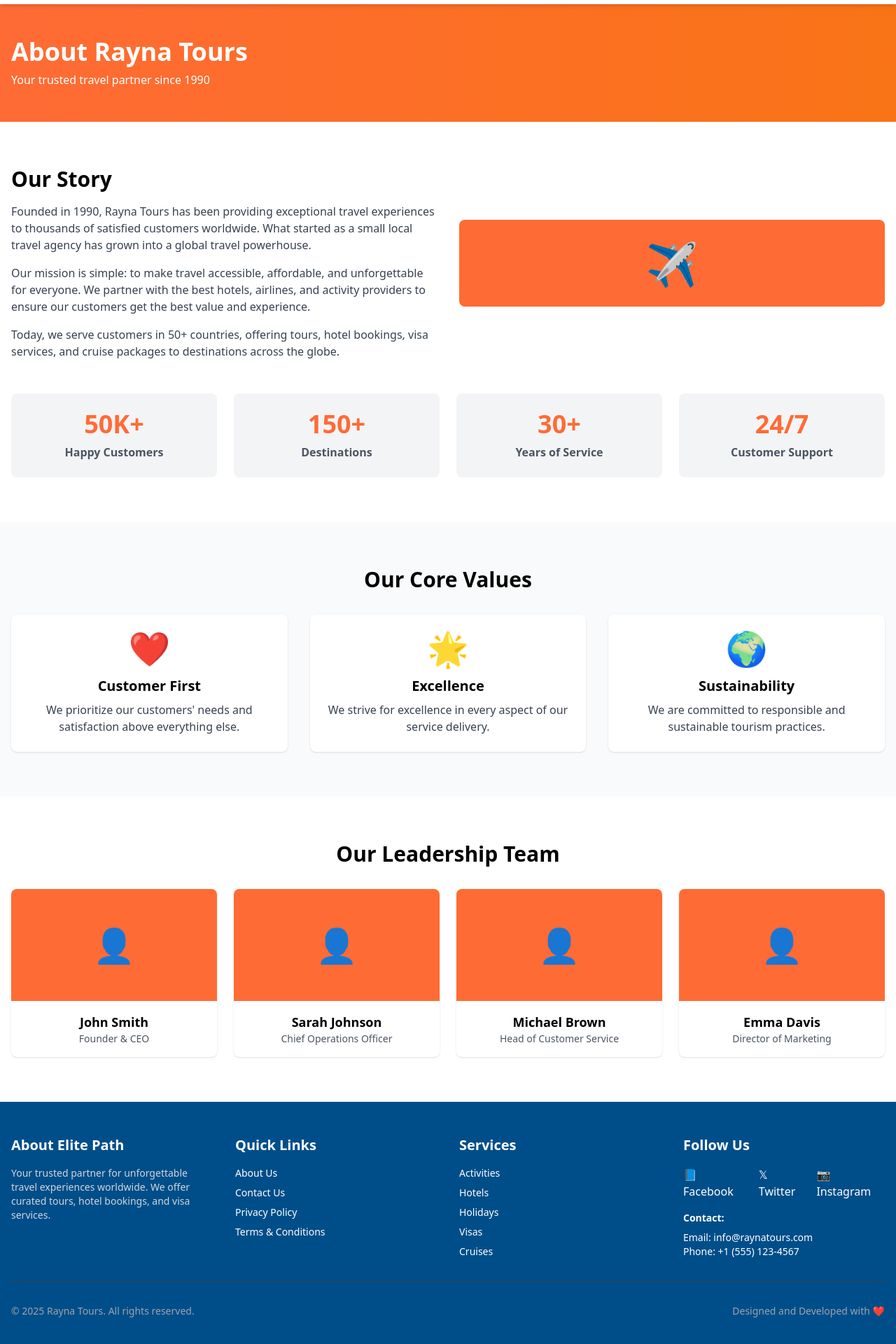
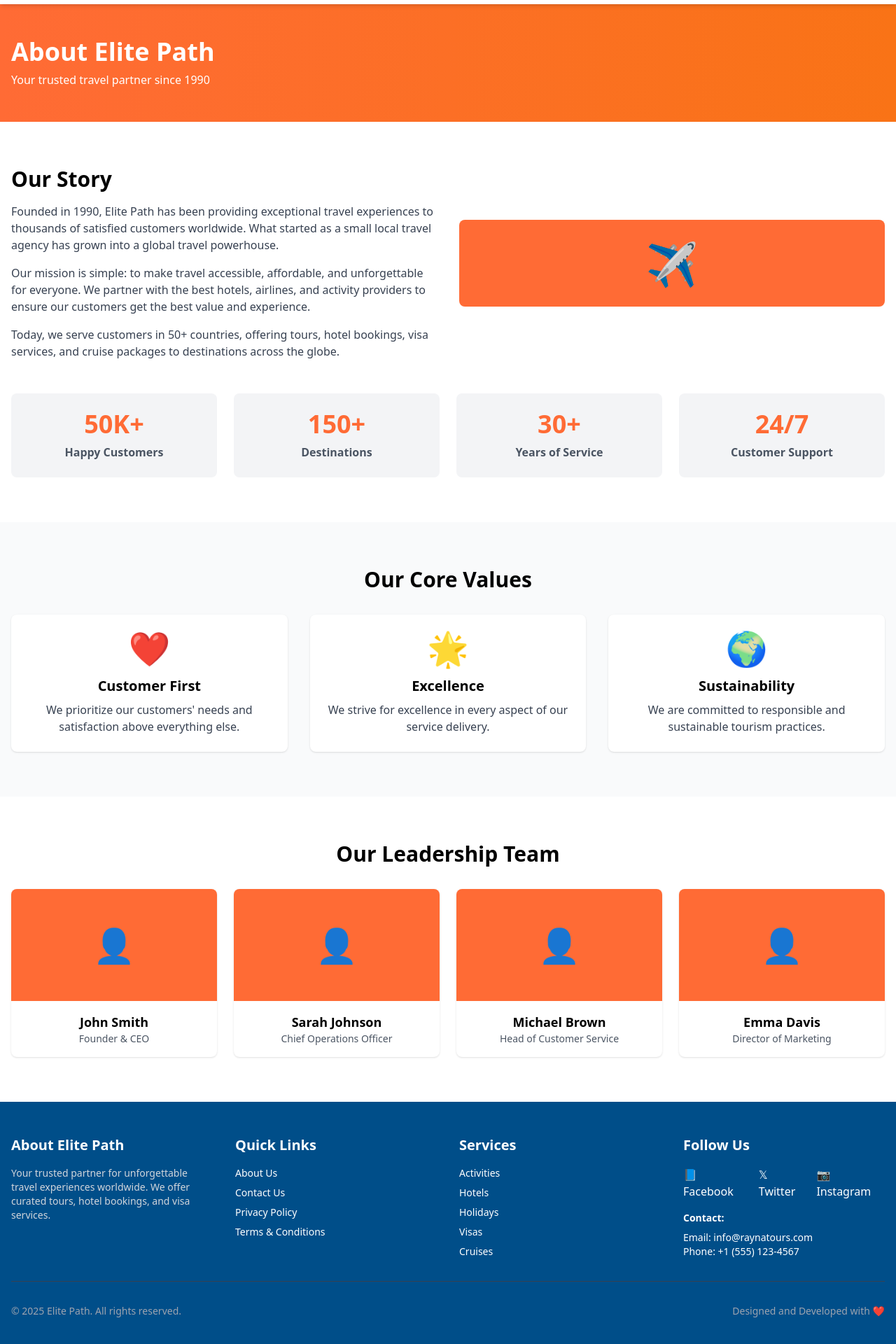
Before and after one commit to nayer80/Elite-Path, a Next.js app: page /about in a window 1280 px wide. Shown: the part 66-1986 px from the top of the page at 70% size. Built offline with nearby package versions, Linux system fonts and the light colour scheme.

Commit message:
Replace 'Rayna Tours' with 'Elite Path' across site copy

```diff
--- a/src/app/about/page.tsx
+++ b/src/app/about/page.tsx
@@ -6,7 +6,7 @@ export default function AboutPage() {
       {/* Header */}
       <section className="bg-gradient-to-r from-primary to-orange-500 text-white py-12">
         <div className="container">
-          <h1 className="text-4xl font-bold">About Rayna Tours</h1>
+          <h1 className="text-4xl font-bold">About Elite Path</h1>
           <p className="mt-2">Your trusted travel partner since 1990</p>
         </div>
       </section>
@@ -18,7 +18,7 @@ export default function AboutPage() {
             <div>
               <h2 className="text-3xl font-bold mb-4">Our Story</h2>
               <p className="text-gray-700 mb-4">
-                Founded in 1990, Rayna Tours has been providing exceptional travel
+                Founded in 1990, Elite Path has been providing exceptional travel
                 experiences to thousands of satisfied customers worldwide. What
                 started as a small local travel agency has grown into a global travel
                 powerhouse.
--- a/src/app/contact/page.tsx
+++ b/src/app/contact/page.tsx
@@ -117,7 +117,7 @@ export default function ContactPage() {
       {/* Map or Additional Info */}
       <section className="bg-gray-50 py-16">
         <div className="container">
-          <h2 className="text-3xl font-bold mb-8 text-center">Why Choose Rayna Tours?</h2>
+          <h2 className="text-3xl font-bold mb-8 text-center">Why Choose Elite Path?</h2>
           <div className="grid grid-cols-1 md:grid-cols-3 gap-6">
             {[
               { icon: '✅', title: 'Expert Guides', desc: '20+ years of travel expertise' },
--- a/src/app/page.tsx
+++ b/src/app/page.tsx
@@ -106,7 +106,7 @@ export default function Home() {
               Your Journey Starts Here
             </h1>
             <p className="text-xl mb-8 max-w-2xl mx-auto">
-              Discover amazing destinations, book flights, hotels, and create unforgettable travel memories with Rayna Tours.
+              Discover amazing destinations, book flights, hotels, and create unforgettable travel memories with Elite Path.
             </p>
             <div className="flex gap-4 justify-center flex-wrap">
               <Link href="/activities" className="bg-white text-primary px-8 py-3 rounded-lg font-semibold hover:bg-gray-100">
@@ -247,7 +247,7 @@ export default function Home() {
             {[
               {
                 name: 'John Doe',
-                text: 'Amazing service! Booked my entire trip through Rayna Tours and had zero issues.',
+                text: 'Amazing service! Booked my entire trip through Elite Path and had zero issues.',
                 rating: 5,
               },
               {
--- a/src/app/terms/page.tsx
+++ b/src/app/terms/page.tsx
@@ -14,7 +14,7 @@ export default function TermsPage() {
           <div className="prose prose-lg max-w-none">
             <h2 className="text-2xl font-bold mb-4">1. Acceptance of Terms</h2>
             <p className="text-gray-700 mb-6">
-              By using Rayna Tours' website and services, you agree to be bound by
+              By using Elite Path's website and services, you agree to be bound by
               these Terms and Conditions. If you do not agree to these terms, please
               do not use our services.
             </p>
@@ -36,7 +36,7 @@ export default function TermsPage() {
 
             <h2 className="text-2xl font-bold mb-4">4. Liability Limitations</h2>
             <p className="text-gray-700 mb-6">
-              Rayna Tours shall not be liable for any indirect, incidental, special,
+              Elite Path shall not be liable for any indirect, incidental, special,
               consequential, or punitive damages resulting from the use of our
               services. Our liability is limited to the amount paid for the booking.
             </p>
--- a/src/app/visas/details/page.tsx
+++ b/src/app/visas/details/page.tsx
@@ -325,7 +325,7 @@ function VisaDetailContent() {
                       With its awe-inspiring blend of lively cities, coastal experiences, untouched wilderness, wildlife wonders, and natural diversity accompanied by laidback feel, Australia is easily one of the most sought-after vacation spots. So if you plan for a trip to this wonderful country, we can help you with all your travel arrangements including professional visa assistance.
                     </p>
                     <p className="mb-2">
-                      As a specialist in international visa services, Rayna Tours offers prompt visa services to people who wish to travel to Australia from the UAE. Be it for holidaying or business purpose, our highly knowledgeable and experienced visa team will assist you through the meticulous procedures, from the expert advice on the selection of right visa as well as eligibility criteria to the submission of your application as per the rules and regulations to keep you updated till the approval and on time delivery of your Australian visa.
+                      As a specialist in international visa services, Elite Path offers prompt visa services to people who wish to travel to Australia from the UAE. Be it for holidaying or business purpose, our highly knowledgeable and experienced visa team will assist you through the meticulous procedures, from the expert advice on the selection of right visa as well as eligibility criteria to the submission of your application as per the rules and regulations to keep you updated till the approval and on time delivery of your Australian visa.
                     </p>
                     <p>
                       Make a quick enquiry of our visa services by filling out all relevant details, such as number of visas, travel date, and processing type. The rest is assured that our panel of experts will review your queries and get back to you at the earliest possible convenience, ensuring seamlessly quick visa processing. Depending on the type of visa, you'll be required to meet certain requirements for the approval of your visa. Please refer to the 'VisaDocuments' section for the entire list.
--- a/src/components/Footer.tsx
+++ b/src/components/Footer.tsx
@@ -58,7 +58,7 @@ export default function Footer() {
 
         <div className="flex justify-between items-center flex-wrap gap-4">
           <p className="text-gray-400 text-sm">
-            &copy; {currentYear} Rayna Tours. All rights reserved.
+            &copy; {currentYear} Elite Path. All rights reserved.
           </p>
           <p className="text-gray-400 text-sm">
             Designed and Developed with ❤️
```
